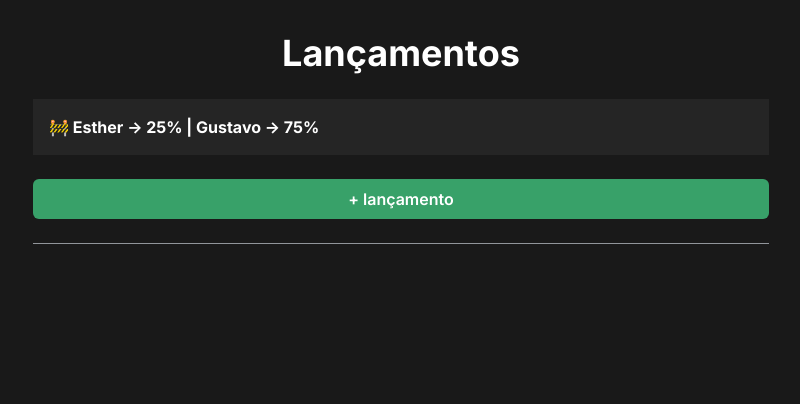
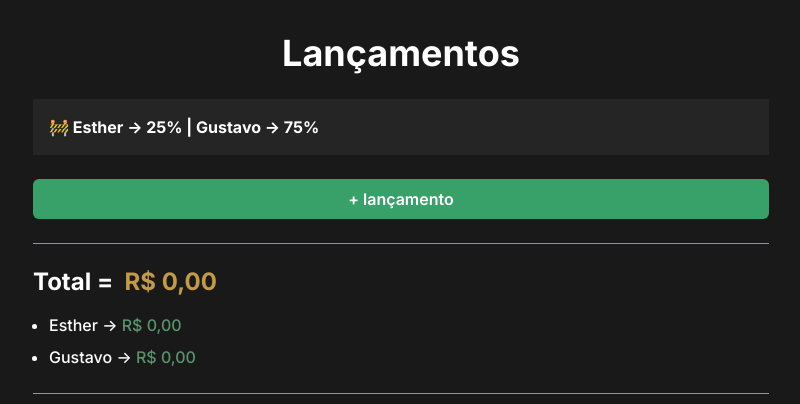
Before and after one commit to Futhememe/expense-divider, a Next.js app: page / in a window 1280 px wide. Shown: the top 404 px of the page, without its empty margins (239-1039 px from the left). Built offline with nearby package versions, Linux system fonts and the light colour scheme.

Commit message:
✨ new total

```diff
--- a/src/components/Main.tsx
+++ b/src/components/Main.tsx
@@ -6,7 +6,7 @@ export const Main = (props: StackProps) => (
     width="100%"
     maxWidth="48rem"
     minHeight="100vh"
-    pt="2rem"
+    py="2rem"
     px="1rem"
     alignItems="center"
     {...props}
--- a/src/pages/index.tsx
+++ b/src/pages/index.tsx
@@ -40,6 +40,12 @@ const Home: NextPage = () => {
       style: "currency",
       currency: "BRL",
     }).format(amount);
+
+  const getTotalFromExpenseList = (key: "total" | "esther" | "gustavo") => {
+    return expenseList
+      .map((el) => el[key])
+      .reduce((prev, cur) => prev + cur, 0);
+  };
 
   useEffect(() => {
     setAllExpenses(storageList);
@@ -85,6 +91,40 @@ const Home: NextPage = () => {
           </Button>
         </Tooltip>
         <Divider />
+        <Flex w="100%" flexDir="column">
+          <Flex justifyContent="space-between">
+            <Heading fontSize="2xl" mb="1rem">
+              Total = &nbsp;
+              <Highlight
+                query={formatToBRL(getTotalFromExpenseList("total"))}
+                styles={{ color: "#C39A47" }}
+              >
+                {formatToBRL(getTotalFromExpenseList("total"))}
+              </Highlight>
+            </Heading>
+          </Flex>
+          <UnorderedList fontWeight="medium" mb="1.5rem">
+            <ListItem mb="0.5rem">
+              <Highlight
+                query={formatToBRL(getTotalFromExpenseList("esther"))}
+                styles={{ color: "#59936D" }}
+              >
+                {`Esther -> ${formatToBRL(getTotalFromExpenseList("esther"))}`}
+              </Highlight>
+            </ListItem>
+            <ListItem>
+              <Highlight
+                query={formatToBRL(getTotalFromExpenseList("gustavo"))}
+                styles={{ color: "#59936D" }}
+              >
+                {`Gustavo -> ${formatToBRL(
+                  getTotalFromExpenseList("gustavo")
+                )}`}
+              </Highlight>
+            </ListItem>
+          </UnorderedList>
+          <Divider />
+        </Flex>
         {expenseList.map((expense) => (
           <Flex key={expense.id} w="100%" flexDir="column">
             <Flex justifyContent="space-between">
```
